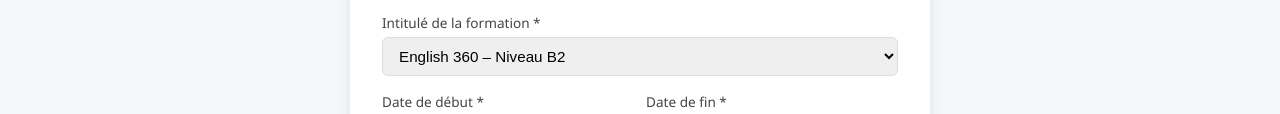
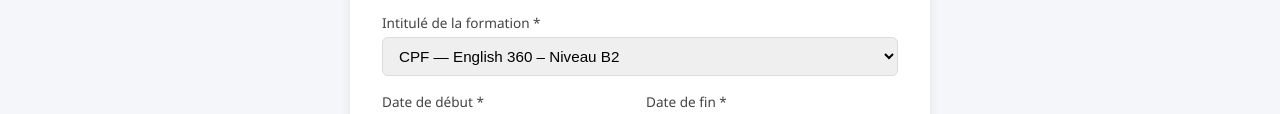
Before and after one commit to jfr-sys/linguaid-eval, a website: page views/attest-form.html in a window 1280 px wide. Shown: the part 409-523 px from the top of the page. Drawn offline with Linux system fonts and the light colour scheme.

Commit message:
feat: align attest-form training dropdown with canonical CPF and non-CPF titles

```diff
--- a/views/attest-form.html
+++ b/views/attest-form.html
@@ -66,8 +66,11 @@
     <div class="field">
       <label>Intitulé de la formation *</label>
       <select id="trainingTitle" style="width:100%;padding:9px 12px;border:1.5px solid #ddd;border-radius:6px;font-size:0.95rem">
-      <option value="Communiquer en anglais professionnel – English 360 – Niveau B2">English 360 – Niveau B2</option>
-      <option value="Communiquer en anglais juridique des affaires – CAJA – Niveau B2">CAJA – Anglais Juridique des Affaires</option>
+      <!-- canonical-training-titles v1 -->
+      <option value="Communiquer en anglais professionnel – English 360 – Niveau B2">CPF — English 360 – Niveau B2</option>
+      <option value="Communiquer en anglais professionnel – English 360 en contexte juridique – Niveau B2">CPF — English 360 en contexte juridique – Niveau B2</option>
+      <option value="Communiquer en anglais juridique des affaires – CAJA – Niveau B2">CPF — CAJA – Anglais Juridique des Affaires – Niveau B2</option>
+      <option value="Formation en Anglais Professionnel">Formation en Anglais Professionnel</option>
       <option value="Formation en Anglais Juridique">Formation en Anglais Juridique</option>
     </select>
     </div>
```
